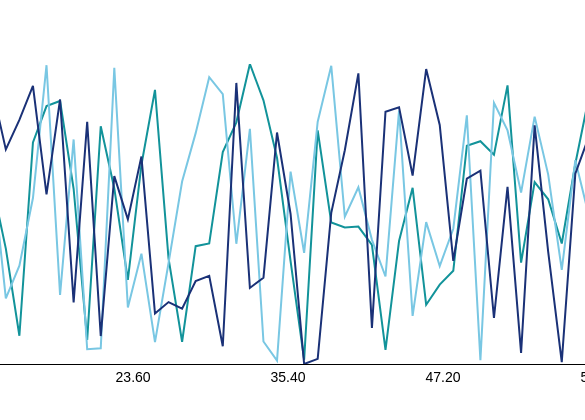
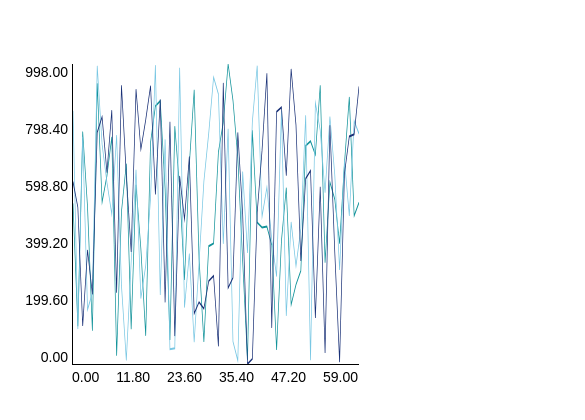
Before and after one commit to originalhat/visualize-a-world-beyond-d3, a React (Create React App) app: page / in a window 390 px wide. Shown: the top 420 px of the page, 585 px wide, since content can reach past the window. Built offline with nearby package versions, Linux system fonts and the light colour scheme.

Commit message:
JUST MADE IT RESPONSIVE ZOMG

```diff
--- a/src/App.css
+++ b/src/App.css
@@ -15,6 +15,7 @@ body {
   position: relative;
   padding-left: 40px;
   padding-bottom: 40px;
+  width: 800px;
 }
 
 svg {
--- a/src/components/LineSeries.jsx
+++ b/src/components/LineSeries.jsx
@@ -30,7 +30,7 @@ class LineSeries extends Component {
 
     return (
       <div className="LineSeries" style={{WIDTH: `${WIDTH}px`, HEIGHT: `${HEIGHT}px`}}>
-        <svg width={WIDTH} height={HEIGHT}>
+        <svg height={HEIGHT} width="100%" viewBox={`0 0 ${WIDTH} ${HEIGHT}`} preserveAspectRatio="none">
           {
             this.props.data.map((v, i) => {
               return (
```
